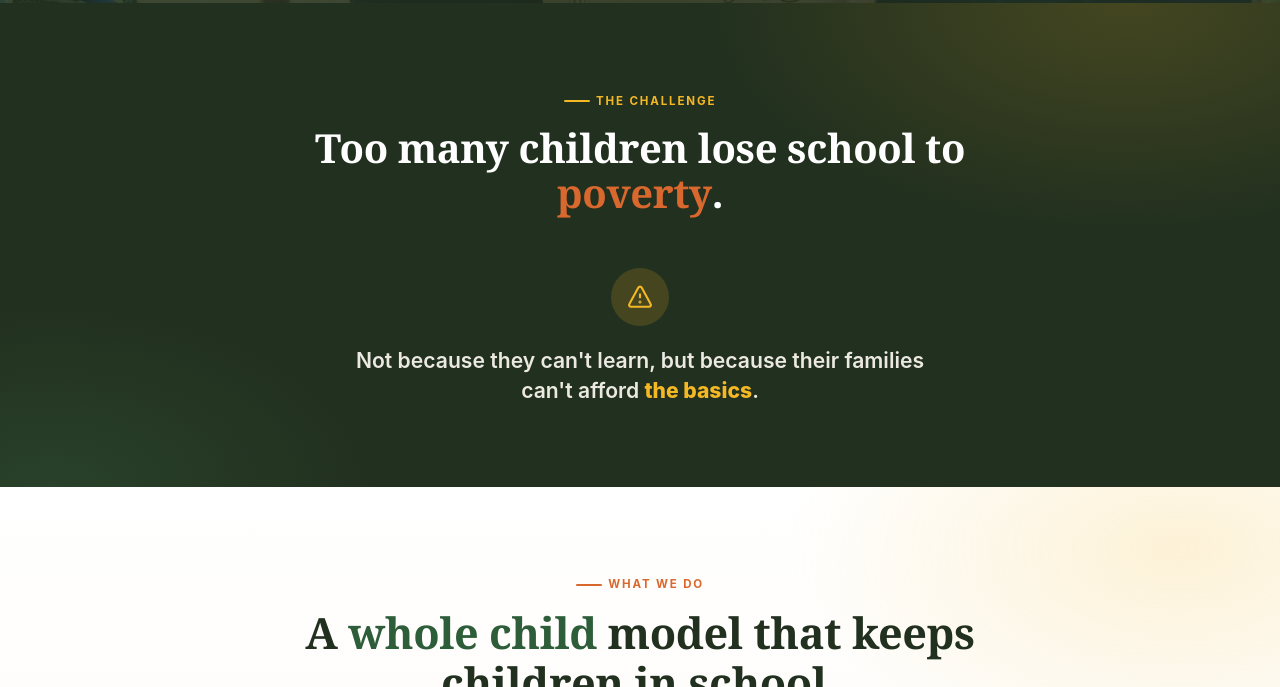
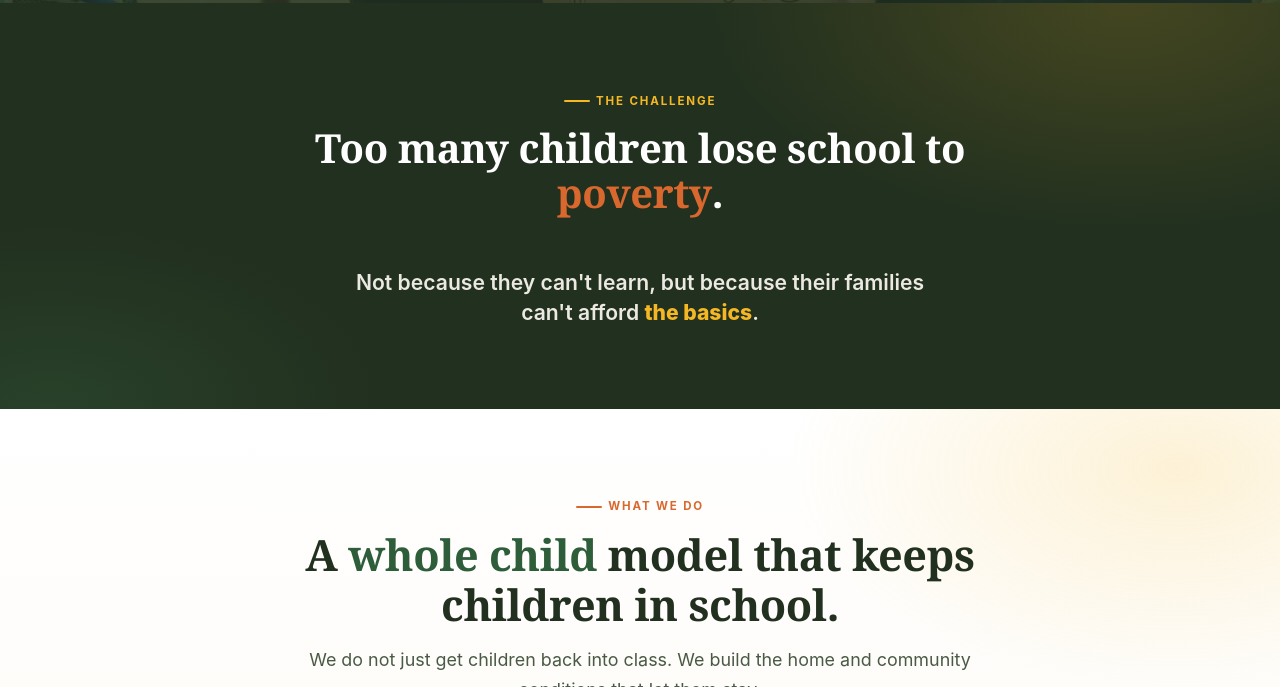
Before and after one commit to mugishaprovidence009-rgb/barere-website, a plain HTML site: page barere/index.html in a window 1280 px wide. Shown: the part 712-1399 px from the top of the page. Drawn offline with Linux system fonts and the light colour scheme.

Commit message:
Remove warning-triangle icon from Challenge section
Co-Authored-By: Claude Sonnet 5 <noreply@anthropic.com>

```diff
--- a/barere/index.html
+++ b/barere/index.html
@@ -28,7 +28,6 @@
   .challenge .eyebrow::before{background:var(--sun)}
   .challenge h2{color:#fff}
   .challenge-body{max-width:620px;margin:30px auto 0;text-align:center}
-  .challenge-body .ico{width:58px;height:58px;border-radius:50%;background:rgba(245,184,37,.16);display:flex;align-items:center;justify-content:center;margin:0 auto 20px}
   .challenge-body p{margin:0;color:rgba(253,250,243,.92);font-size:1.32rem;font-weight:600;line-height:1.45}
   .challenge-body p b{color:var(--sun);font-weight:800}
   .impact-cards{display:grid;grid-template-columns:repeat(3,1fr);gap:24px}
@@ -79,7 +78,6 @@
       <h2 style="font-size:clamp(1.8rem,3.4vw,2.5rem);margin:0 0 16px">Too many children lose school to <span class="hl">poverty</span>.</h2>
     </div>
     <div class="challenge-body reveal">
-      <div class="ico"><svg width="28" height="28" viewBox="0 0 24 24" fill="none" stroke="#F5B825" stroke-width="1.8"><path d="M12 9v4"/><circle cx="12" cy="16.3" r=".4" fill="#F5B825"/><path d="M10.6 3.9L2.9 18a1.6 1.6 0 001.4 2.4h15.4a1.6 1.6 0 001.4-2.4L13.4 3.9a1.6 1.6 0 00-2.8 0z"/></svg></div>
       <p>Not because they can't learn, but because their families can't afford <b>the basics</b>.</p>
     </div>
   </div>
```
